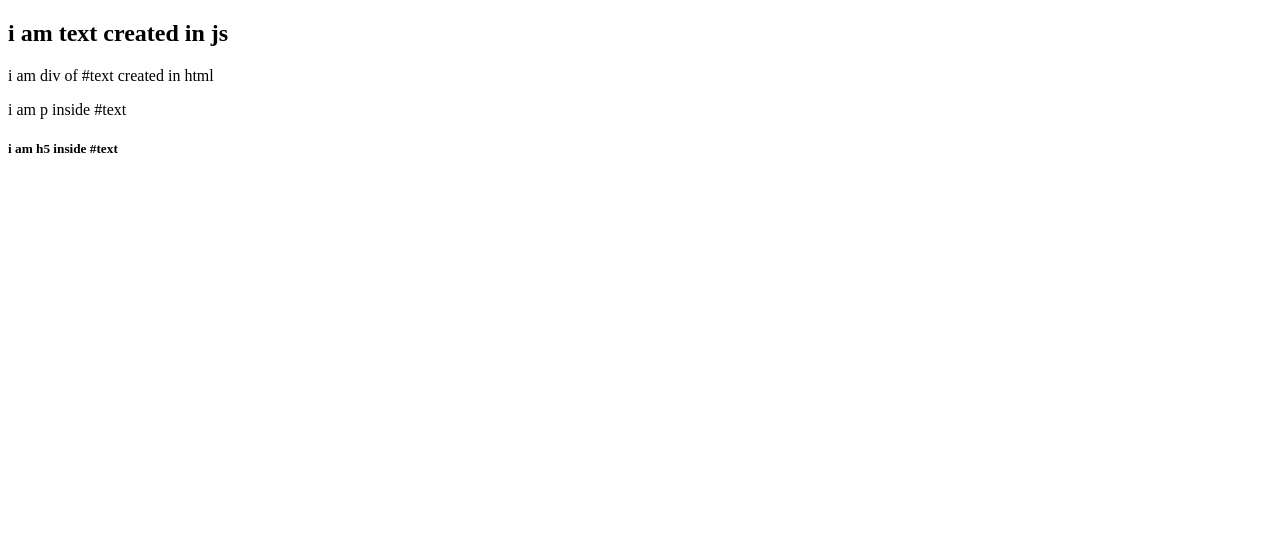
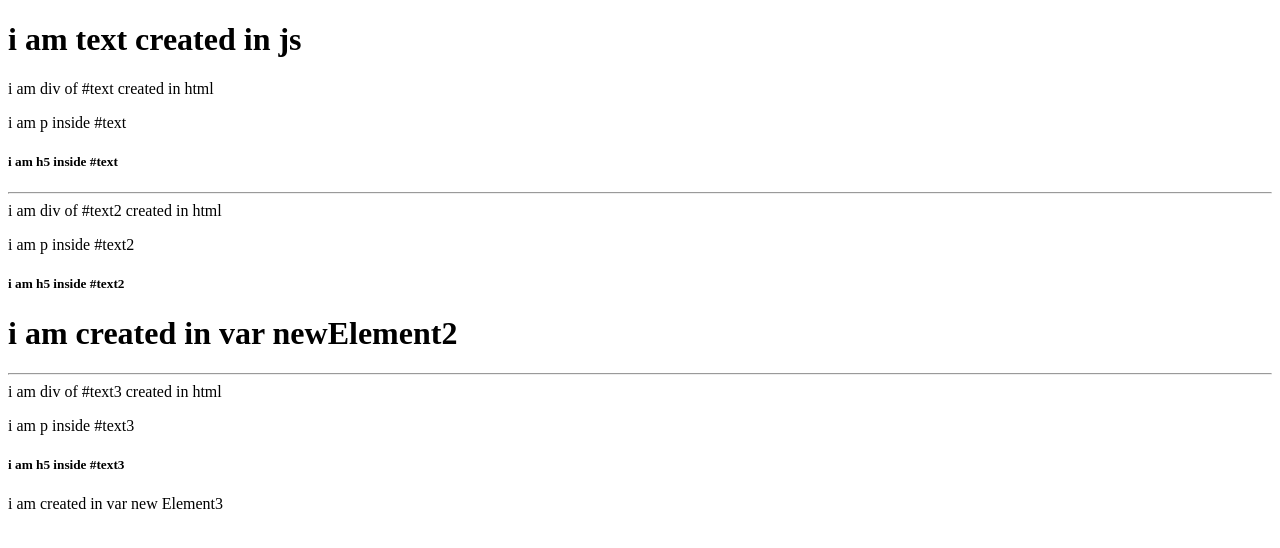
Before and after one commit to Manishgupta200/code-with-harry-js-tutorial, a plain HTML site: page index.html in a window 1280 px wide. Drawn offline with Linux system fonts and the light colour scheme.

Commit message:
(14) DOM insertAdjacent method; insertAdjacentElement, insertAdjacentHTML, insertAdjacentText

```diff
--- a/index.html
+++ b/index.html
@@ -15,6 +15,16 @@
 		<p>i am p inside #text</p>
 		<h5>i am h5 inside #text</h5>
 	</div>
+	<hr>
+	<div id="text2">i am div of #text2 created in html
+		<p>i am p inside #text2</p>
+		<h5>i am h5 inside #text2</h5>
+	</div>
+	<hr>
+	<div id="text3">i am div of #text3 created in html
+		<p>i am p inside #text3</p>
+		<h5>i am h5 inside #text3</h5>
+	</div>
 	<script src="myscript.js"></script>
 </body>
 </html>
--- a/myscript.js
+++ b/myscript.js
@@ -1,14 +1,28 @@
-// DOM insertBefore
-var newElement=document.createElement('h2');
+// DOM insertAdjacent method
+// create and append symeltaneously
+// DOM insertAdjacent position for append
+// beforebegin
+// afterbegin
+// beforeend
+// afterend
+// DOM insertAdjacentElement --only tag
+var newElement=document.createElement('h1');
 var newText=document.createTextNode('i am text created in js');
-newElement.appendChild(newText);
-// firstly #text are takingthrough var target
+// "i am text created in js" is now inserted in created h1
+newElement.append(newText);
+// targeting div of #text
 var target=document.getElementById('text');
-// and then insertBefore things where i want (i insert newElement (<h2>i am text created in js</h2>) in childNodes[0] pace)
-target.insertBefore(newElement,target.childNodes[0]);
-
-
-// <h2>i am text created in js</h2> --return
-console.log(newElement);
-// i am text created in js --return
-console.log(newText);
+// <h1>i am text created in js</h1> is now inserted in div of #text in beforebegin position
+target.insertAdjacentElement('beforebegin',newElement);
+// DOM insertAdjacentHTML --tag with text
+// targeting div of #text2
+var target2=document.getElementById('text2');
+var newElement2='<h1>i am created in var newElement2</h1>';
+// <h1>i am text created in js</h1> is now inserted in div of #text2 in afterend position
+target2.insertAdjacentHTML('afterend',newElement2);
+// DOM insertAdjacentText --only text
+// targeting div of #text3
+var target3=document.getElementById('text3');
+var newElement3='i am created in var new Element3';
+// 'i am text created in js' is now inserted in div of #text3 in afterbegin position
+target3.insertAdjacentText("afterend",newElement3);
```
